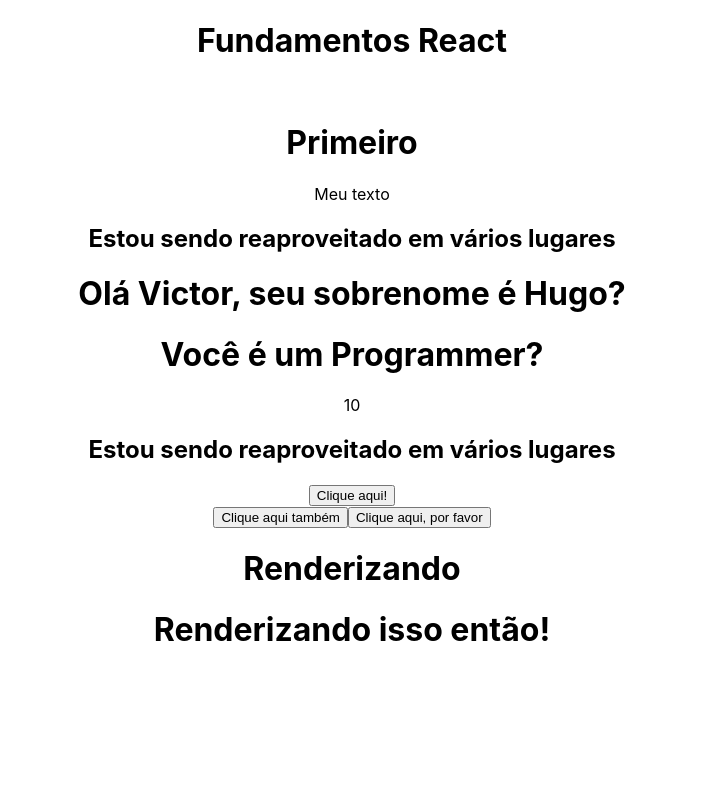
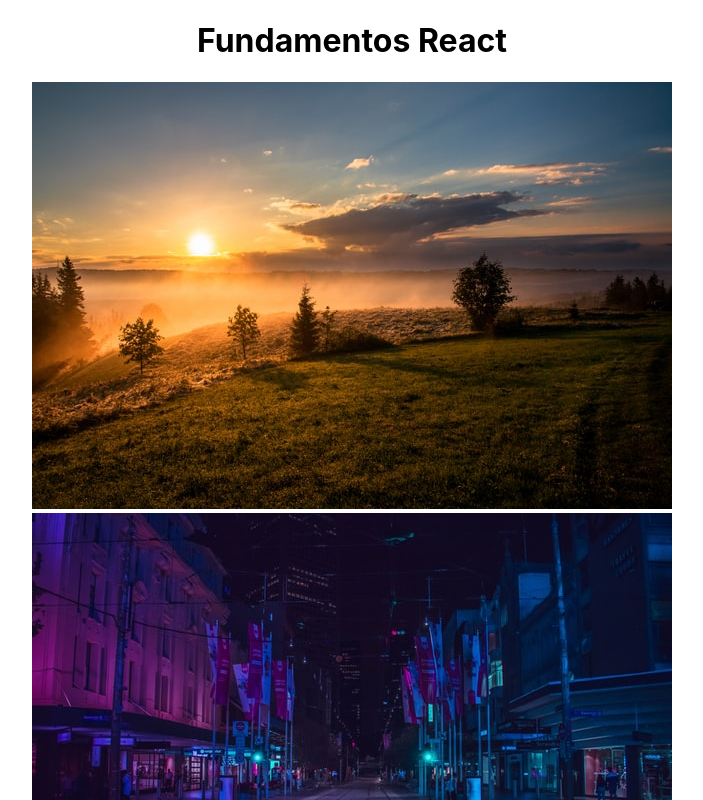
Before and after one commit to TorugoJS/estudos_react_udemy, a React (Create React App) app: page / in a window 1280 px wide. Shown: the top 800 px of the page, without its empty margins (288-991 px from the left). Built offline with nearby package versions, Linux system fonts and the light colour scheme.

Commit message:
estudos_react

```diff
--- a/src/App.js
+++ b/src/App.js
@@ -1,9 +1,11 @@
 
 import './App.css';
 
-import FirstComponent from './components/FirstComponent';
-import TemplateExpressions from './components/TemplateExpressions';
-import Events from './components/Events';
+import city from './assets/city.jpg'
+
+// import FirstComponent from './assets/components/FirstComponent';
+// import TemplateExpressions from './assets/components/TemplateExpressions';
+// import Events from './assets/components/Events';
 
 // import Challenge from './components/Challenge';
 
@@ -13,13 +15,16 @@
       <h1>Fundamentos React</h1>
     {/*Imagem */}
     <div>
-      <img src="" alt=""/>
+      <img src="/img1.jpg" alt="paisagem"/>
+      <div>
+        <img src={city} alt="city"/>
+      </div>
     </div>
 
 
-      <FirstComponent />
+      {/* <FirstComponent />
       <TemplateExpressions />
-      <Events />
+      <Events /> */}
       {/* <Challenge /> */}
     </div>
   );
--- a/src/index.css
+++ b/src/index.css
@@ -5,6 +5,7 @@
     sans-serif;
   -webkit-font-smoothing: antialiased;
   -moz-osx-font-smoothing: grayscale;
+  padding-bottom: 500px;
 }
 
 code {
```
Also changed, not shown: public/img1.jpg (added), src/assets/city.jpg (added), src/assets/components/Challenge.js (renamed from src/components/Challenge.js), src/assets/components/Events.js (renamed from src/components/Events.js), src/assets/components/FirstComponent.js (renamed from src/components/FirstComponent.js), src/assets/components/MyComponents.js (renamed from src/components/MyComponents.js), src/assets/components/TemplateExpressions.js (renamed from src/components/TemplateExpressions.js).
